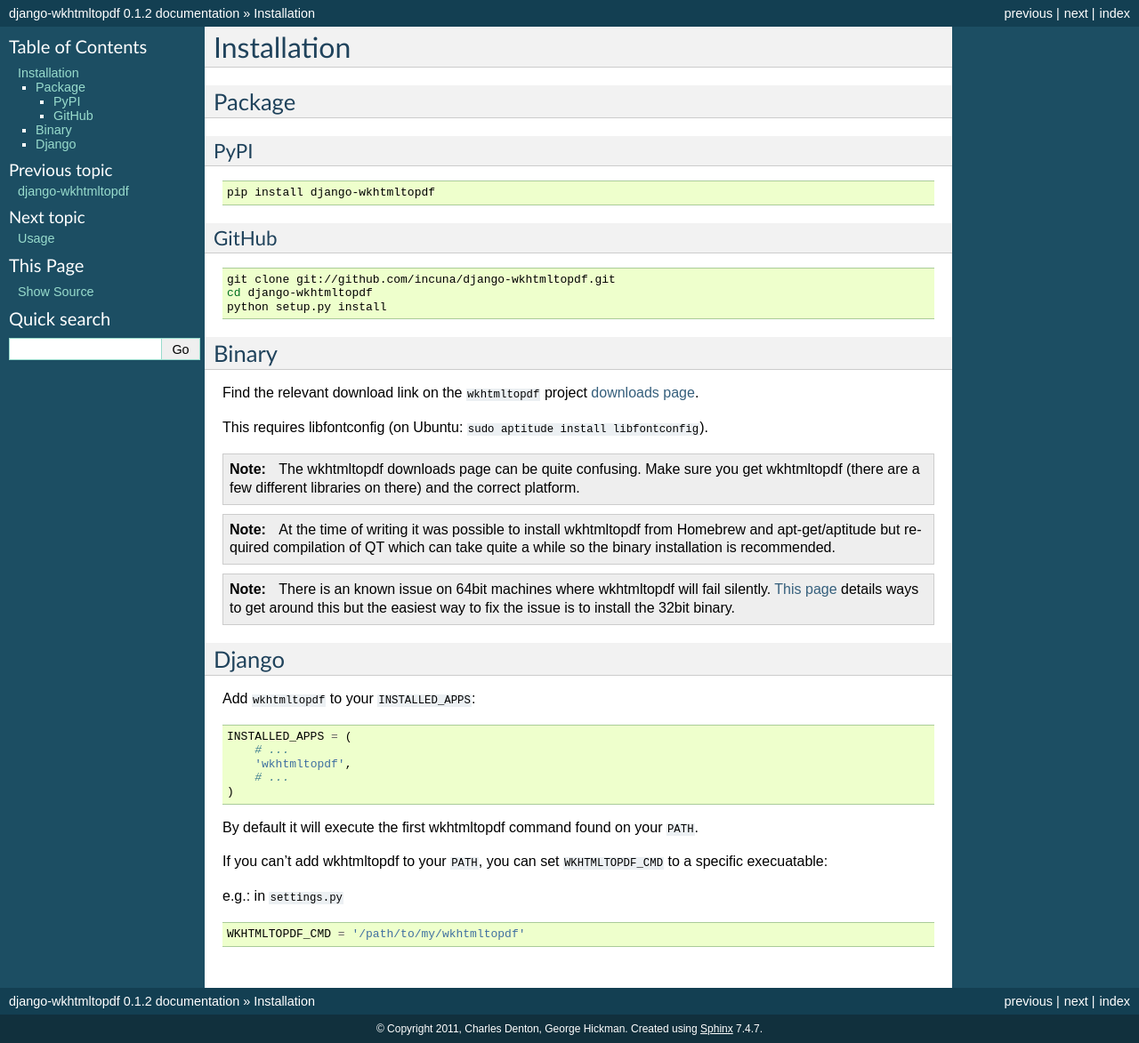
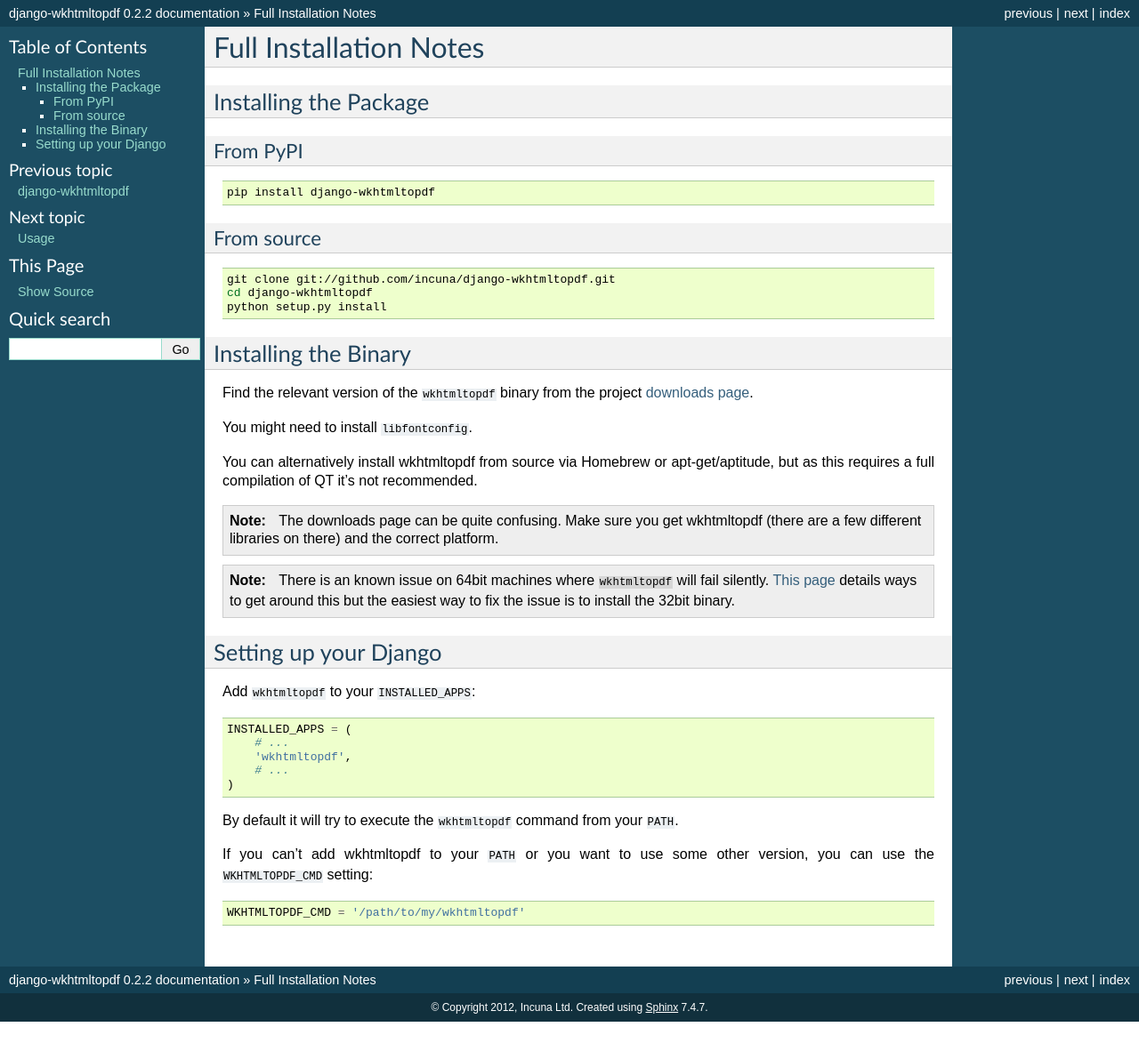
Before and after one commit to incuna/django-wkhtmltopdf, a Sphinx documentation site: the page built from docs/installation.rst, in a window 1280 px wide. Shown: the whole page at 89% size. Built offline with Sphinx 7.4.7, drawn with Linux system fonts in a browser that asks for light colours; after the commit the page ends 1149 px from its top, so only the background shows below that.

Commit message:
Updates to the docs.

```diff
--- a/docs/conf.py
+++ b/docs/conf.py
@@ -12,6 +12,8 @@
 # serve to show the default.
 
 import sys, os
+
+from wkhtmltopdf import get_version
 
 # If extensions (or modules to document with autodoc) are in another directory,
 # add these directories to sys.path here. If the directory is relative to the
@@ -41,16 +43,16 @@
 
 # General information about the project.
 project = u'django-wkhtmltopdf'
-copyright = u'2011, Charles Denton, George Hickman'
+copyright = u'2012, Incuna Ltd'
 
 # The version info for the project you're documenting, acts as replacement for
 # |version| and |release|, also used in various other places throughout the
 # built documents.
 #
 # The short X.Y version.
-version = '0.1'
+version = get_version()
 # The full version, including alpha/beta/rc tags.
-release = '0.1.2'
+release = get_version()
 
 # The language for content autogenerated by Sphinx. Refer to documentation
 # for a list of supported languages.
@@ -184,7 +186,7 @@
 # (source start file, target name, title, author, documentclass [howto/manual]).
 latex_documents = [
   ('index', 'django-wkhtmltopdf.tex', u'django-wkhtmltopdf Documentation',
-   u'Charles Denton, George Hickman', 'manual'),
+   u'Incuna Ltd', 'manual'),
 ]
 
 # The name of an image file (relative to this directory) to place at the top of
@@ -214,7 +216,7 @@
 # (source start file, name, description, authors, manual section).
 man_pages = [
     ('index', 'django-wkhtmltopdf', u'django-wkhtmltopdf Documentation',
-     [u'Charles Denton, George Hickman'], 1)
+     [u'Incuna Ltd'], 1)
 ]
 
 # If true, show URL addresses after external links.
@@ -228,7 +230,7 @@
 #  dir menu entry, description, category)
 texinfo_documents = [
   ('index', 'django-wkhtmltopdf', u'django-wkhtmltopdf Documentation',
-   u'Charles Denton, George Hickman', 'django-wkhtmltopdf', 'One line description of project.',
+   u'Incuna Ltd', 'django-wkhtmltopdf', 'One line description of project.',
    'Miscellaneous'),
 ]
 
--- a/docs/installation.rst
+++ b/docs/installation.rst
@@ -1,18 +1,19 @@
-Installation
-============
+Full Installation Notes
+=======================
 
-Package
--------
-PyPI
-~~~~
+Installing the Package
+----------------------
+
+From PyPI
+~~~~~~~~~
 
 .. code-block:: bash
 
     pip install django-wkhtmltopdf
 
 
-GitHub
-~~~~~~
+From source
+~~~~~~~~~~~
 
 .. code-block:: bash
 
@@ -21,38 +22,34 @@
     python setup.py install
 
 
-Binary
-------
+Installing the Binary
+---------------------
 
-Find the relevant download link on the ``wkhtmltopdf`` project `downloads page`_.
+Find the relevant version of the ``wkhtmltopdf`` binary from the project
+`downloads page`_.
 
-This requires libfontconfig (on Ubuntu: ``sudo aptitude install libfontconfig``).
+You might need to install ``libfontconfig``.
 
-.. _downloads page: http://code.google.com/p/wkhtmltopdf/downloads/list
+You can alternatively install wkhtmltopdf from source via Homebrew or
+apt-get/aptitude, but as this requires a full compilation of QT it's not
+recommended.
 
 .. note::
 
-    The wkhtmltopdf downloads page can be quite confusing. Make sure you get
-    wkhtmltopdf (there are a few different libraries on there) and the correct platform.
-
+    The downloads page can be quite confusing. Make sure you get wkhtmltopdf
+    (there are a few different libraries on there) and the correct platform.
 
 .. note::
 
-    At the time of writing it was possible to install wkhtmltopdf from Homebrew
-    and apt-get/aptitude but required compilation of QT which can take quite a
-    while so the binary installation is recommended.
-
-
-.. note::
-
-    There is an known issue on 64bit machines where wkhtmltopdf will fail
+    There is an known issue on 64bit machines where ``wkhtmltopdf`` will fail
     silently. `This page`_ details ways to get around this but the easiest
     way to fix the issue is to install the 32bit binary.
 
+.. _downloads page: http://code.google.com/p/wkhtmltopdf/downloads/list
 .. _this page: http://code.google.com/p/wkhtmltopdf/wiki/static
 
-Django
-------
+Setting up your Django
+----------------------
 
 Add ``wkhtmltopdf`` to your ``INSTALLED_APPS``:
 
@@ -64,11 +61,10 @@
         # ...
     )
 
-By default it will execute the first wkhtmltopdf command found on your ``PATH``.
+By default it will try to execute the ``wkhtmltopdf`` command from your ``PATH``.
 
-If you can't add wkhtmltopdf to your ``PATH``, you can set ``WKHTMLTOPDF_CMD`` to a specific execuatable:
-
-e.g.: in ``settings.py``
+If you can't add wkhtmltopdf to your ``PATH`` or you want to use some other
+version, you can use the ``WKHTMLTOPDF_CMD`` setting:
 
 .. code-block:: python
 
--- a/docs/usage.rst
+++ b/docs/usage.rst
@@ -29,7 +29,7 @@
 .. code-block:: python
 
     from django.conf.urls.defaults import *
-    from django_wkhtmltopdf.views import PDFTemplateView
+    from wkhtmltopdf.views import PDFTemplateView
 
 
     urlpatterns = patterns('',
```
Also changed, not shown: docs/index.rst (+45 -3 lines).
